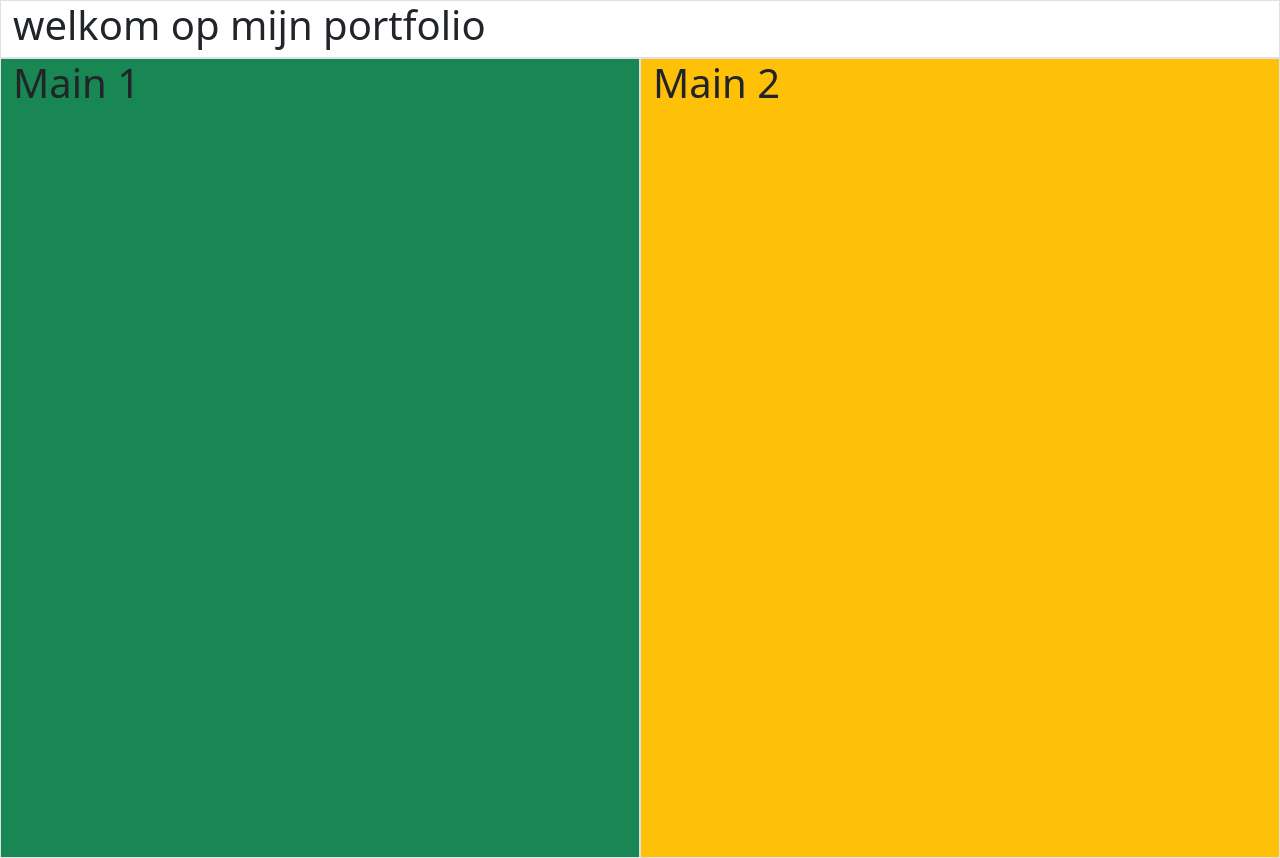
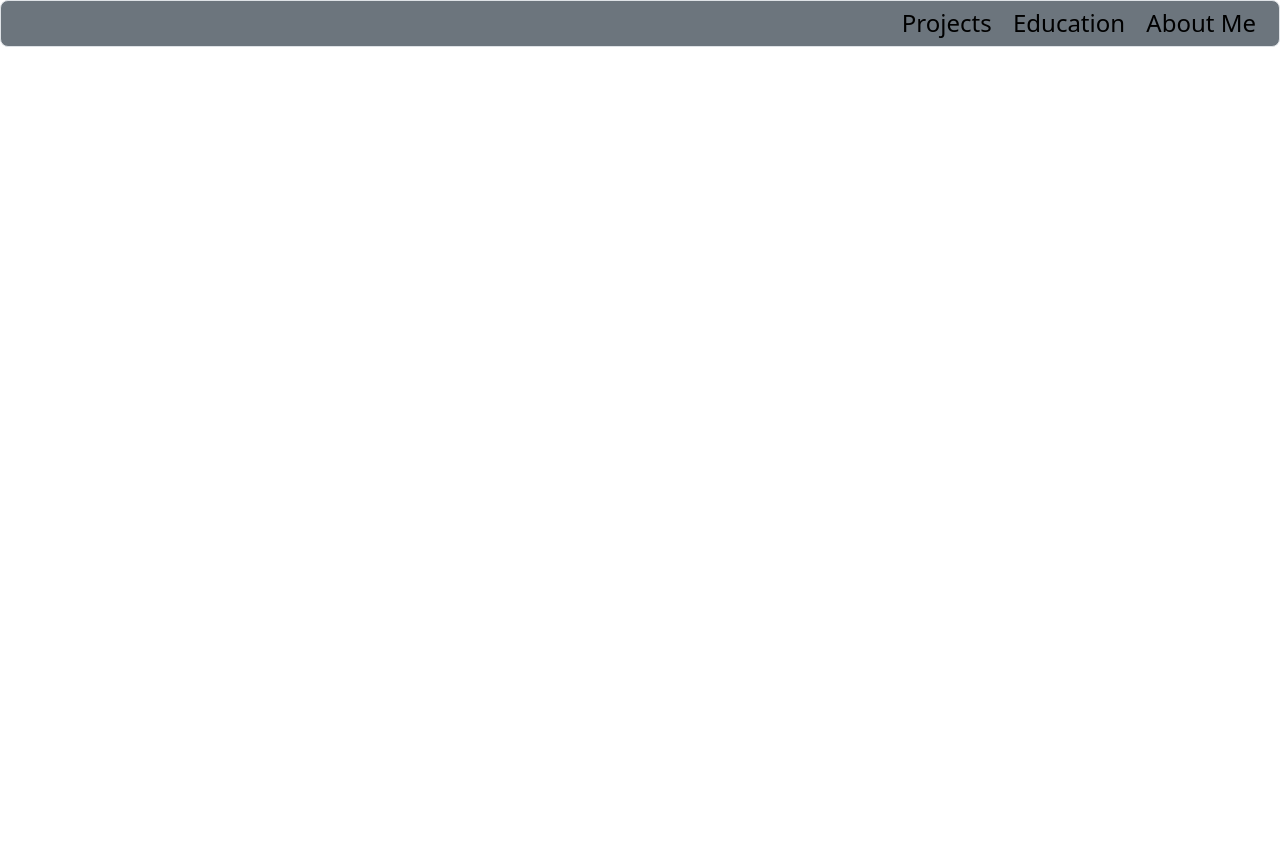
Before and after one commit to George-06/George-06.github.io, a plain HTML site: page index.html in a window 1280 px wide. After the commit the page ends 800 px from the top, so only its background shows below. Drawn offline with nearby package versions, Linux system fonts and the light colour scheme.

Commit message:
bootstrap geoefend

```diff
--- a/css/style.css
+++ b/css/style.css
@@ -2,3 +2,13 @@
 height: 100vh;
 
 }
+
+.nav-text {
+  text-decoration: none;
+  color: #000;
+    padding-left: 15px;
+
+}
+.nav-text:hover {
+  color: #333333;
+}
--- a/index.html
+++ b/index.html
@@ -15,17 +15,25 @@
 
     <div class="container-fluid">
         <div class="row">
-            <div class="col border">
-                <h1>welkom op mijn portfolio</h1>
+            <div class="col text-end h4 border rounded-3 p-2 link-underline-none bg-secondary">
+                <a href="" class="nav-text nav-text:hover">Projects</a>
+                <a href="" class="nav-text nav-text:hover">Education</a>
+                <a href="" class="nav-text nav-text:hover">About Me</a>
+                <a href="" class="nav-text nav-text:hover p-start-3"></a>
             </div>
         </div>
         <div class="row">
-            <div class="col-6 border height-main bg-success">
+             <!--<div class="col-6 border height-main bg-success">
                 <h1>Main 1</h1>
-            </div>
+            </div>>
             <div class="col-6 border height-main bg-warning">
                 <h1>Main 2</h1>
             </div>
+
+        </div> !-->
+
+        <div class="nav">
+
 
         </div>
 
```
